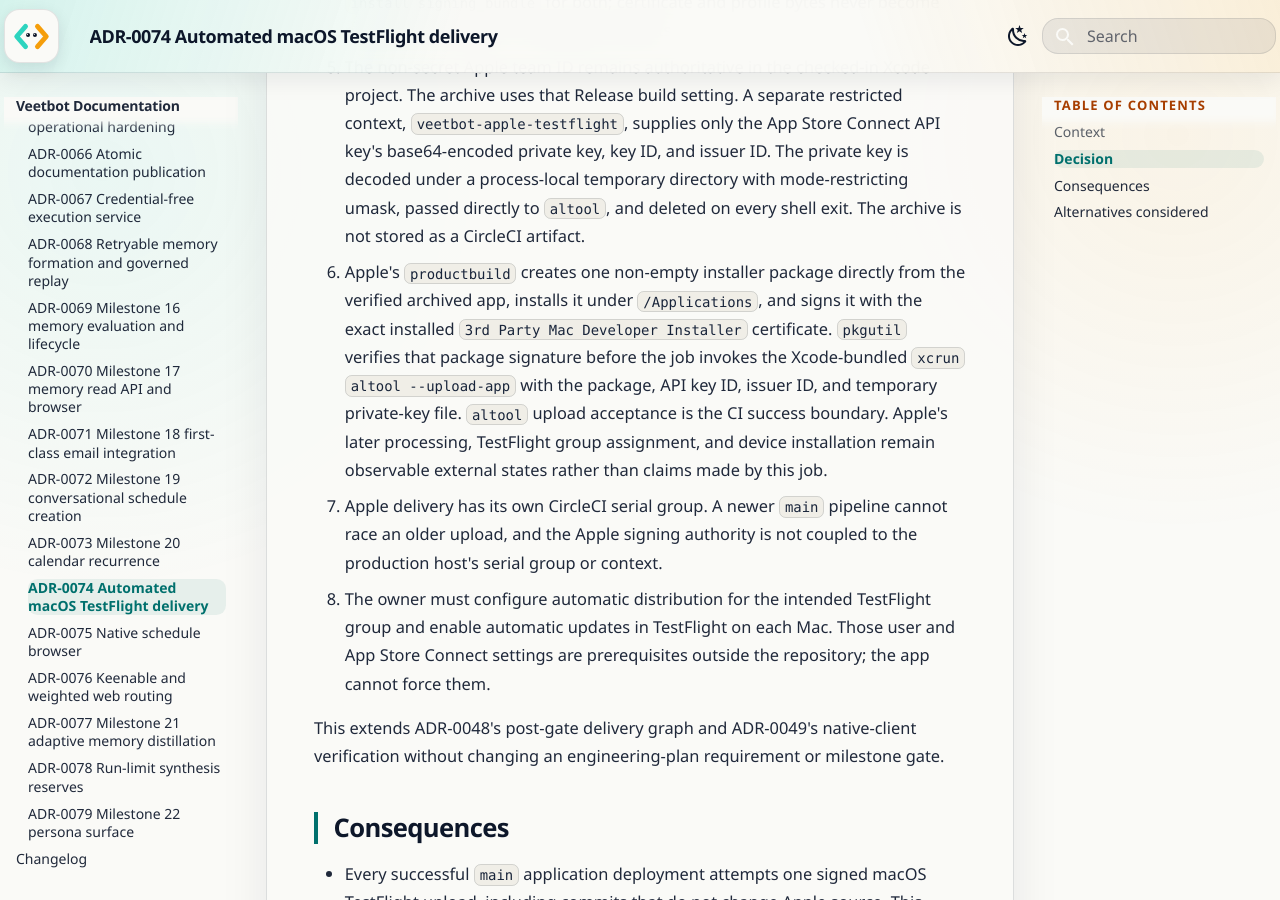
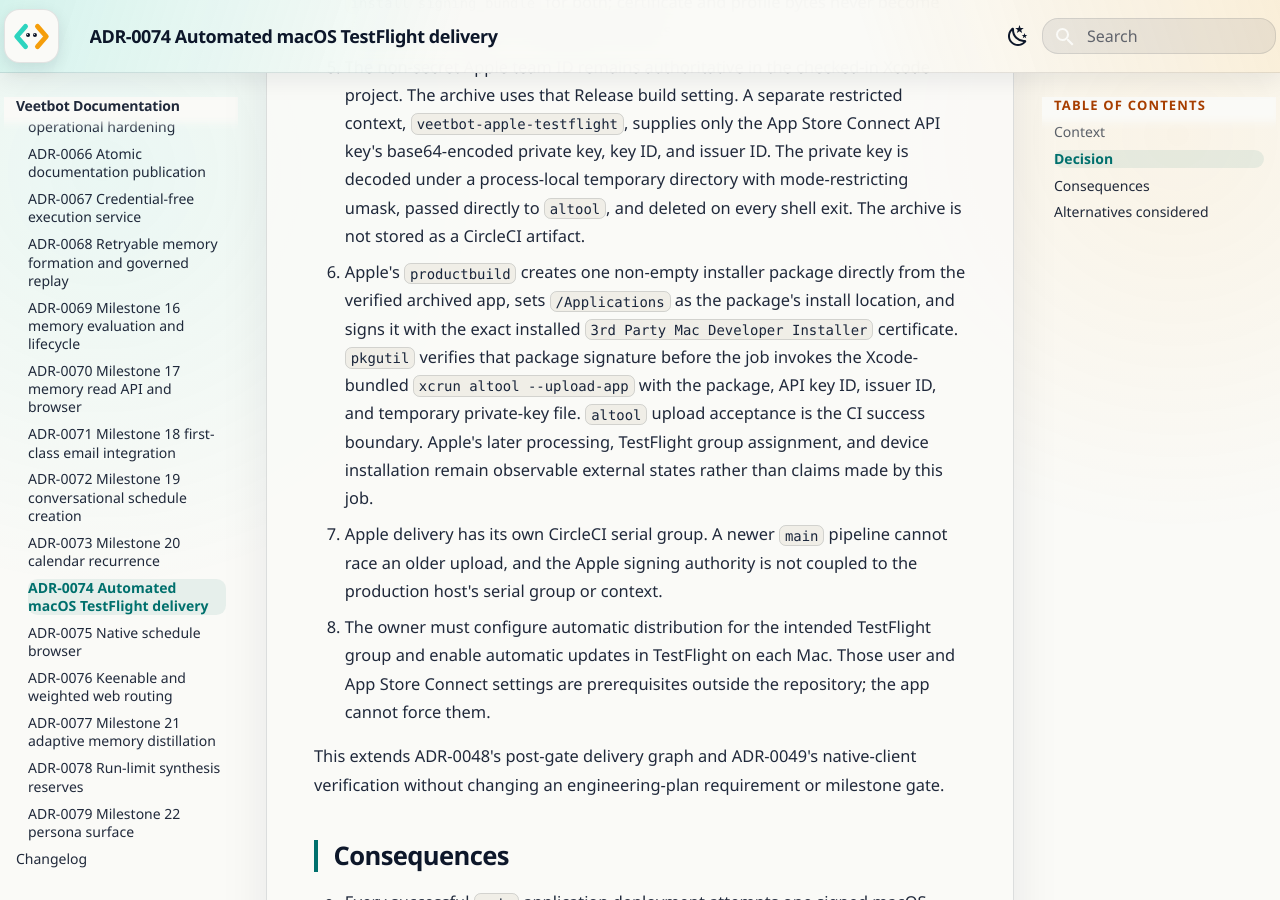
Before and after one commit to avitus/veetbot, an MkDocs documentation site: the page built from docs/adr/0074-automated-macos-testflight-delivery.md, in a window 1280 px wide and 900 px high, scrolled down 1737 px. Built offline with MkDocs 1.6.1 and Material for MkDocs 9.7.7, drawn with Linux system fonts in a browser that asks for light colours.

Commit message:
docs(adr): clarify TestFlight package location
Reading-Lane: A

```diff
--- a/docs/adr/0074-automated-macos-testflight-delivery.md
+++ b/docs/adr/0074-automated-macos-testflight-delivery.md
@@ -57,8 +57,9 @@ shared with an Apple publication job.
    umask, passed directly to `altool`, and deleted on every shell exit. The
    archive is not stored as a CircleCI artifact.
 6. Apple's `productbuild` creates one non-empty installer package directly from
-   the verified archived app, installs it under `/Applications`, and signs it
-   with the exact installed `3rd Party Mac Developer Installer` certificate.
+   the verified archived app, sets `/Applications` as the package's install
+   location, and signs it with the exact installed
+   `3rd Party Mac Developer Installer` certificate.
    `pkgutil` verifies that package signature before the job invokes the
    Xcode-bundled `xcrun altool --upload-app` with the package, API key ID,
    issuer ID, and temporary private-key file. `altool` upload acceptance is the
```
